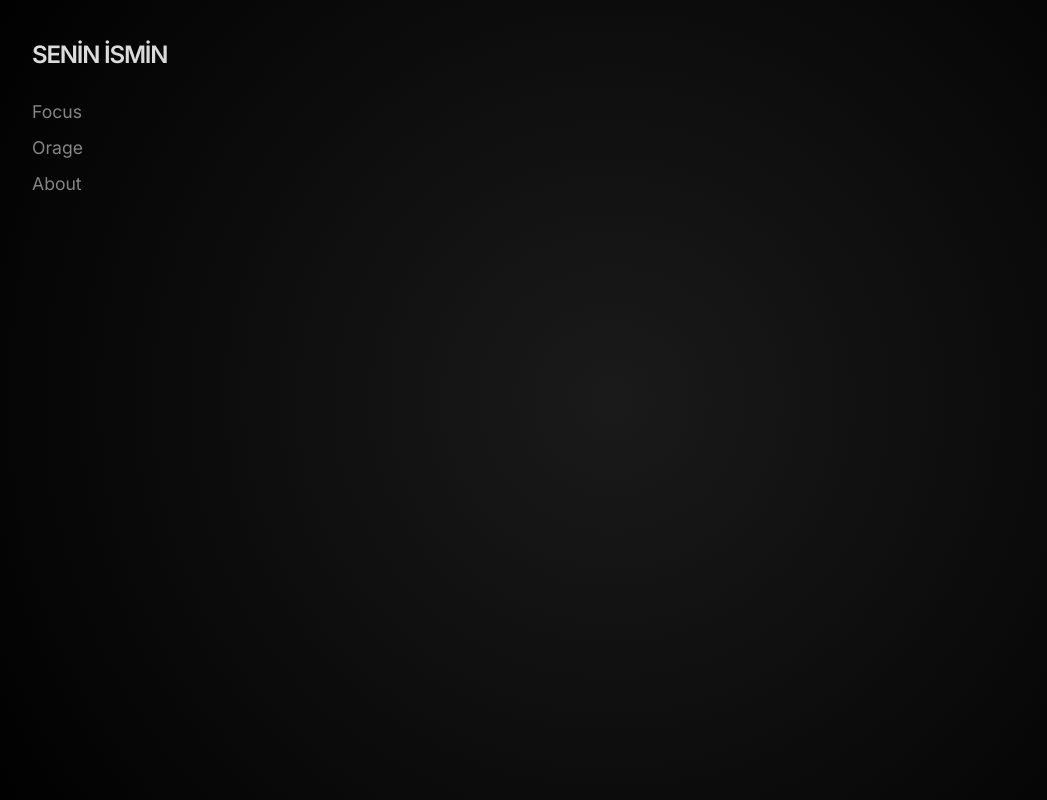
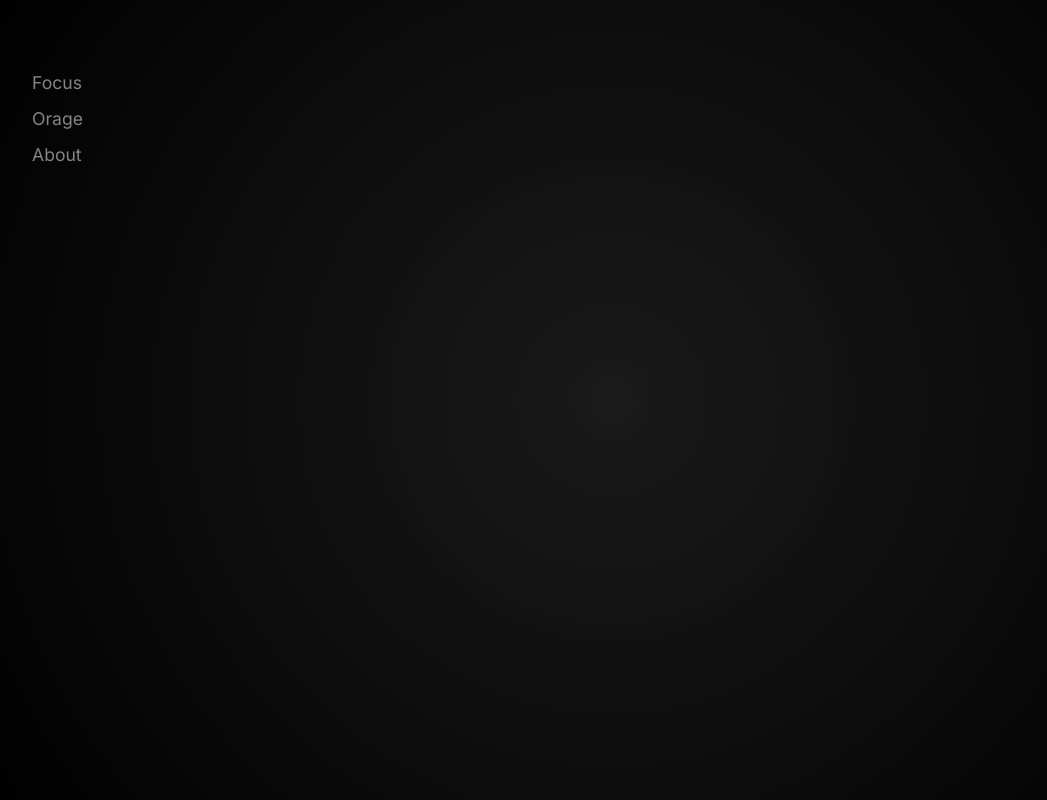
Before and after one commit to Lob0cat/Lob0cat.github.io, a plain HTML site: page index.html in a window 1280 px wide. Shown: the whole page, without its empty margins (28-1075 px from the left). Drawn offline with Linux system fonts and the light colour scheme.

Commit message:
Remove logo text from header

```diff
--- a/index.html
+++ b/index.html
@@ -14,7 +14,7 @@
   <canvas id="webgl-background"></canvas>
 
   <header class="floating-ui">
-    <div class="logo">SENİN İSMİN</div>
+    <div class="logo"></div>
     <nav class="main-nav">
       <a href="#focus" class="nav-link">Focus</a>
       <a href="#orage" class="nav-link">Orage</a>
```
